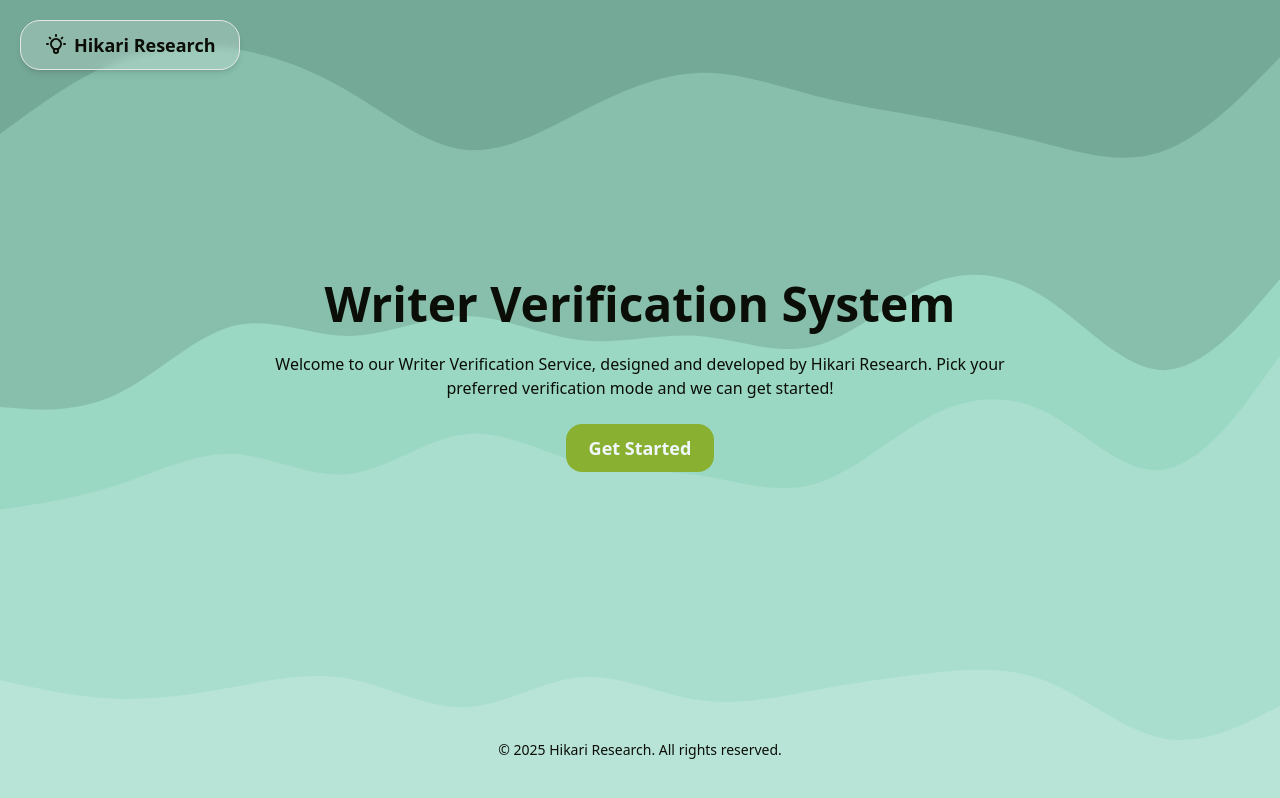
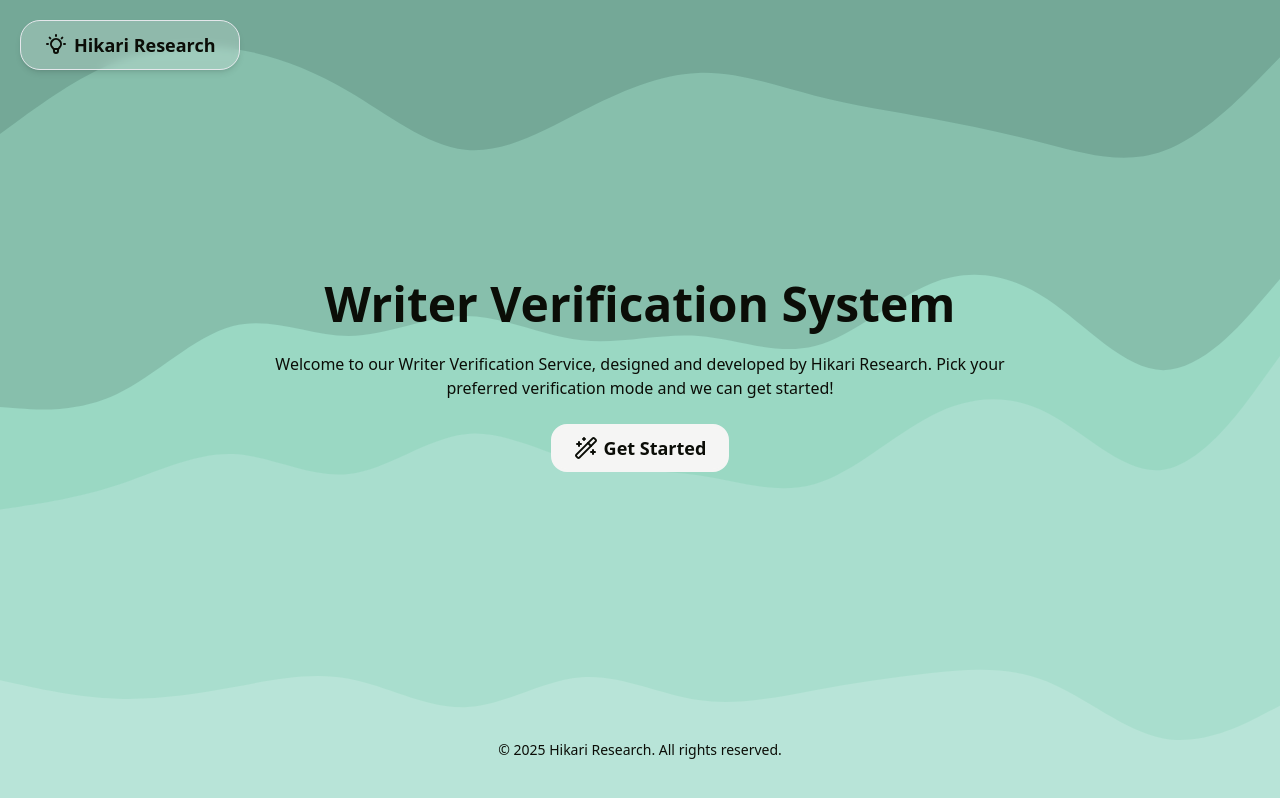
Before and after one commit to hasathcharu/exam-candidate-verification, a Next.js app in the folder frontend/: page / in a window 1280 px wide. Built offline with nearby package versions, Linux system fonts and the light colour scheme.

Commit message:
Add button icon

```diff
--- a/frontend/src/app/page.tsx
+++ b/frontend/src/app/page.tsx
@@ -3,6 +3,7 @@ import AvCard from '@/components/av-card';
 import Footer from '@/components/footer';
 import Link from 'next/link';
 import Section from '@/components/ui/section';
+import { WandSparkles } from 'lucide-react';
 
 export default function App() {
   return (
@@ -23,14 +24,12 @@ export default function App() {
                   mode and we can get started!
                 </p>
                 <Link href='/quick-verification'>
-                  <button className='btn btn-primary btn-lg'>
-                    Get Started
+                  <button className='btn btn-white btn-lg'>
+                    <WandSparkles /> Get Started
                   </button>
                 </Link>
               </div>
-
             </div>
-
           </div>
         </Section>
       </main>
```
